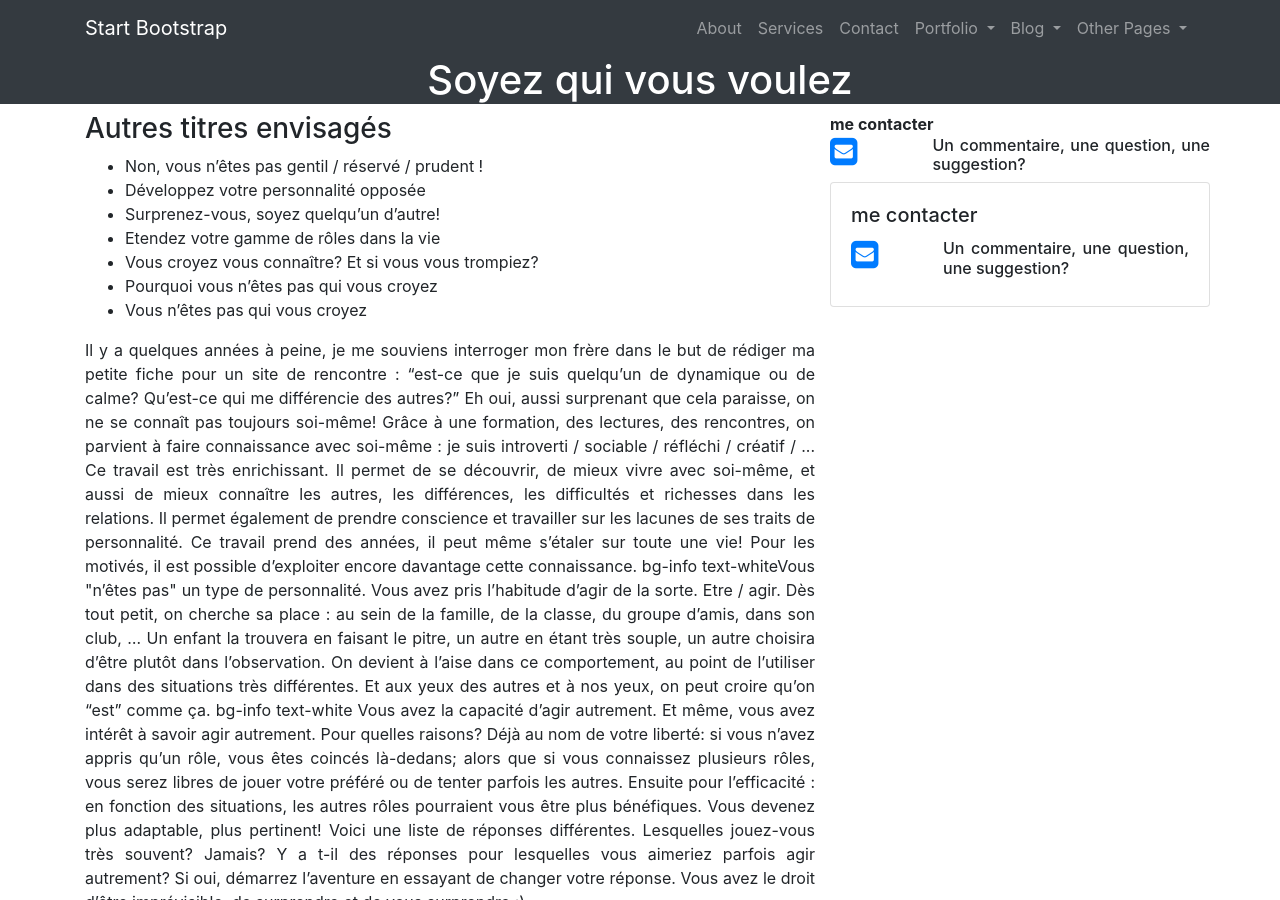
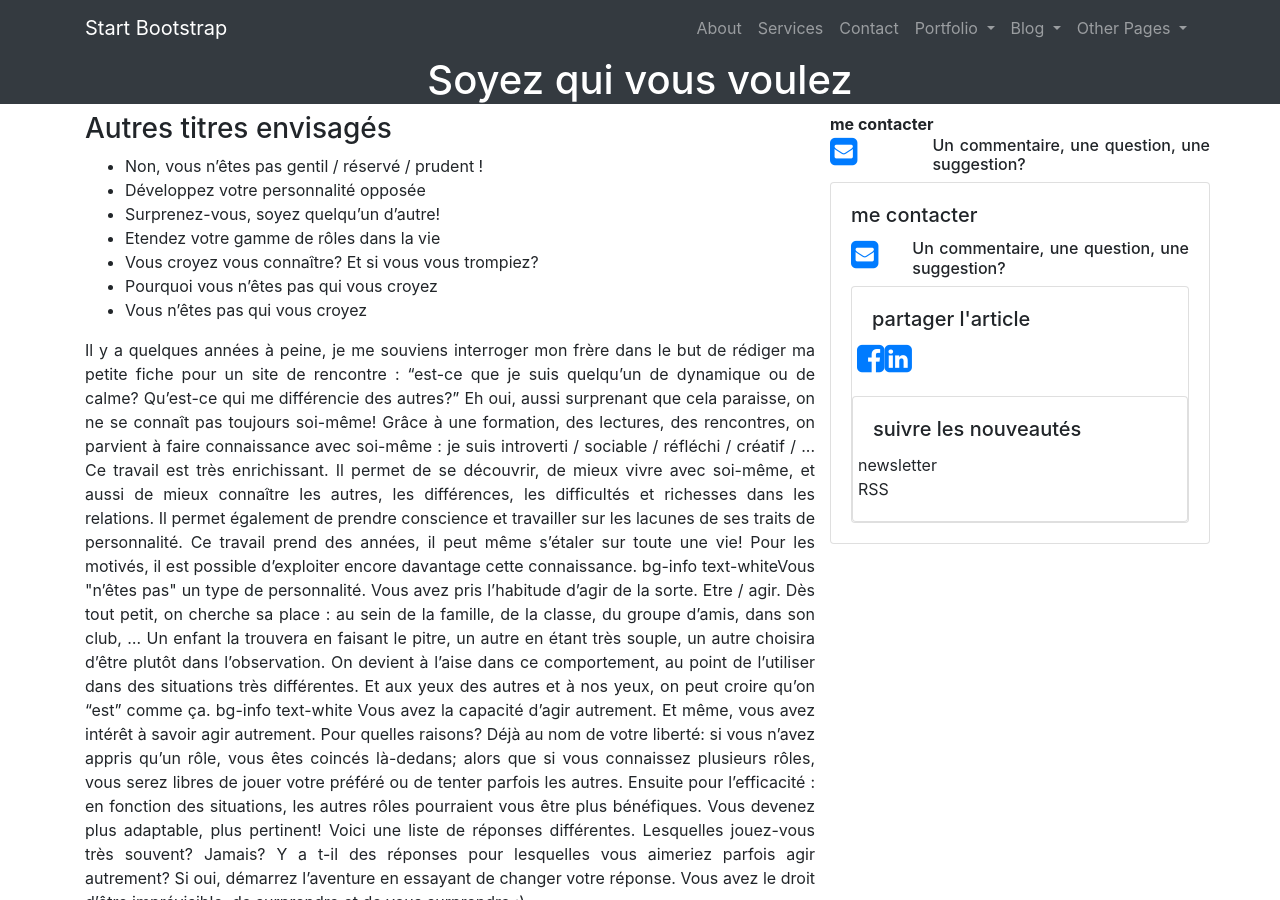
Before and after one commit to OrgaEvolutions/Nathoup.github.io, a Jekyll site: the page built from articles/personnalite.html, in a window 1280 px wide and 900 px high. Built offline with Jekyll 4.4.1, drawn with Linux system fonts in a browser that asks for light colours; nearby versions of some CDN libraries; comment, search, counter and statistics services are not loaded.

Commit message:
Update post.html

```diff
--- a/_layouts/post.html
+++ b/_layouts/post.html
@@ -35,12 +35,34 @@
                <h5 class="card-title">me contacter</h5>
                <div class="card-text">
                <div class="row">
-                 <div class = "col-3"><a href="mailto:{{ site.email }}?subject:{{page.title}}" class="author-social" target="_blank"><i class="fa fa-2x fa-envelope-square"></i></a></div>
-                 <div class = "col-9"><h6>Un commentaire, une question, une suggestion?</h6></div>
+                 <div class = "col-2"><a href="mailto:{{ site.email }}?subject:{{page.title}}" class="author-social" target="_blank"><i class="fa fa-2x fa-envelope-square"></i></a></div>
+                 <div class = "col"><h6>Un commentaire, une question, une suggestion?</h6></div>
                </div>
              </div>
 
+           <div class="card">
+             <div class="card-body">
+               <h5 class="card-title">partager l'article</h5>
+               <div class="card-text">
+               <div class="row">
+                 <a href="http://facebook.com/{{ site.facebook }}" class="author-social" target="_blank"><i class="fa fa-2x fa-facebook-square"></i></a>
+                 <a href="http://linkedin.com/in/{{ site.linkedin }}" class="author-social" target="_blank"><i class="fa fa-2x fa-linkedin-square"></i></a>
+               </div>
+             </div>
            </div>
+
+
+           <div class="card">
+             <div class="card-body">
+               <h5 class="card-title">suivre les nouveautés</h5>
+               <div class="card-text">
+               <div class="row">
+                 newsletter
+                <br>RSS
+               </div>
+             </div>
+           </div>
+
         </div>
     </div>
  </div>
```
